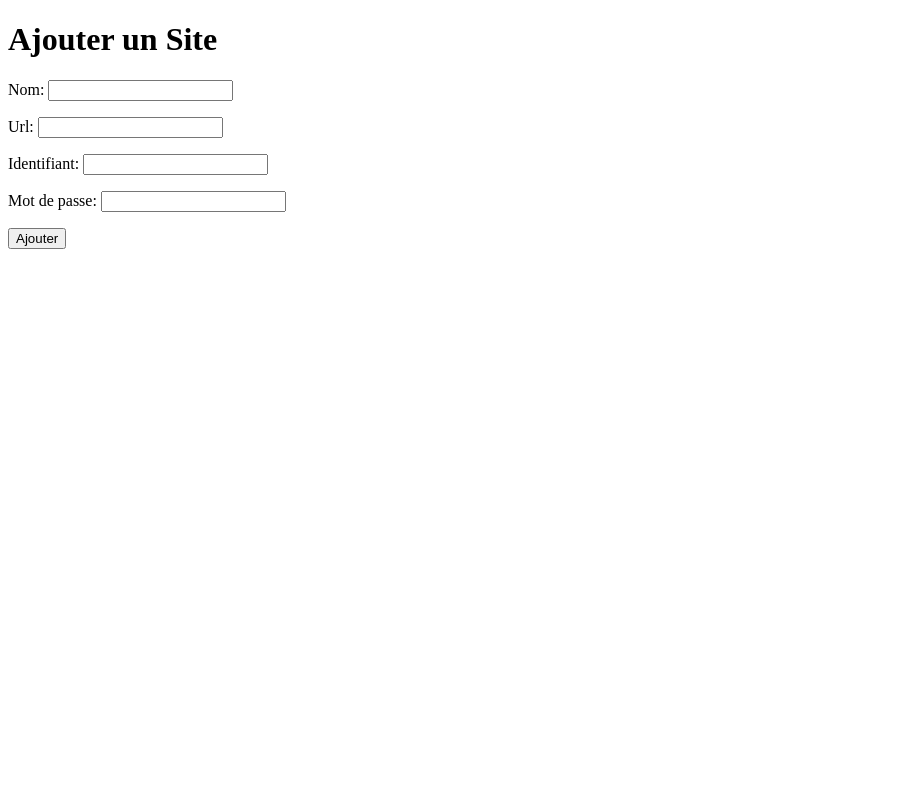
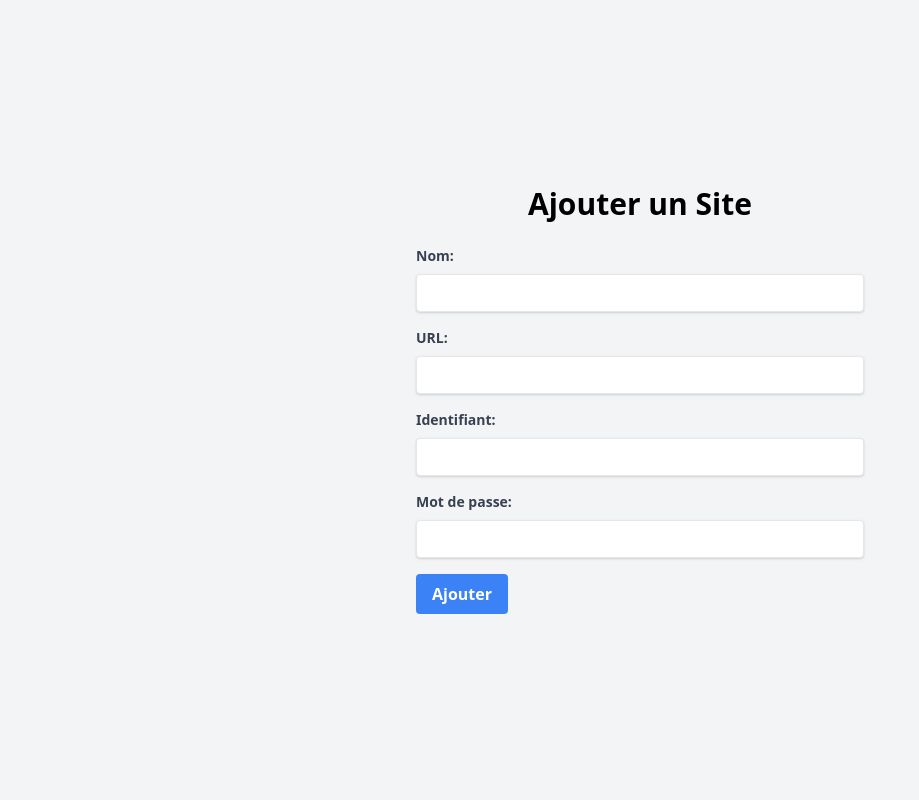
Before and after one commit to Hamtiac/b3-c2-django-Salvador_Torres-Guirao, a Django app: page /ajouter_site/ in a window 1280 px wide. Shown: the whole page, without its empty margins (0-919 px from the left). Run offline with Django 4.2, Linux system fonts and the light colour scheme.

Commit message:
AddSitesFormFrontend: Structure Front

```diff
--- a/templates/sites/ajouter_site.html
+++ b/templates/sites/ajouter_site.html
@@ -1,15 +1,37 @@
-<!-- templates/sites/ajouter_site.html -->
 <!DOCTYPE html>
-<html>
+<html lang="en">
 <head>
+    <meta charset="UTF-8">
+    <meta name="viewport" content="width=device-width, initial-scale=1.0">
     <title>Ajouter un Site</title>
+    <!-- Inclure Tailwind CSS -->
+    <link href="https://cdn.jsdelivr.net/npm/tailwindcss@2.2.19/dist/tailwind.min.css" rel="stylesheet">
 </head>
-<body>
-    <h1>Ajouter un Site</h1>
-    <form method="post">
-        {% csrf_token %}
-        {{ form.as_p }}
-        <button type="submit">Ajouter</button>
-    </form>
+<body class="bg-gray-100">
+    <div class="min-h-screen flex items-center justify-center">
+        <div class="max-w-md w-full mx-auto">
+            <h1 class="text-3xl font-semibold text-center mb-6">Ajouter un Site</h1>
+            <form method="post">
+                {% csrf_token %}
+                <div class="mb-4">
+                    <label for="nom" class="block text-gray-700 text-sm font-bold mb-2">Nom:</label>
+                    <input type="text" id="nom" name="nom" class="shadow appearance-none border rounded w-full py-2 px-3 text-gray-700 leading-tight focus:outline-none focus:shadow-outline">
+                </div>
+                <div class="mb-4">
+                    <label for="url" class="block text-gray-700 text-sm font-bold mb-2">URL:</label>
+                    <input type="text" id="url" name="url" class="shadow appearance-none border rounded w-full py-2 px-3 text-gray-700 leading-tight focus:outline-none focus:shadow-outline">
+                </div>
+                <div class="mb-4">
+                    <label for="identifiant" class="block text-gray-700 text-sm font-bold mb-2">Identifiant:</label>
+                    <input type="text" id="identifiant" name="identifiant" class="shadow appearance-none border rounded w-full py-2 px-3 text-gray-700 leading-tight focus:outline-none focus:shadow-outline">
+                </div>
+                <div class="mb-4">
+                    <label for="mot_de_passe" class="block text-gray-700 text-sm font-bold mb-2">Mot de passe:</label>
+                    <input type="password" id="mot_de_passe" name="mot_de_passe" class="shadow appearance-none border rounded w-full py-2 px-3 text-gray-700 leading-tight focus:outline-none focus:shadow-outline">
+                </div>
+                <button type="submit" class="bg-blue-500 hover:bg-blue-700 text-white font-bold py-2 px-4 rounded focus:outline-none focus:shadow-outline">Ajouter</button>
+            </form>
+        </div>
+    </div>
 </body>
 </html>
```
Also changed, not shown: db.sqlite3.
